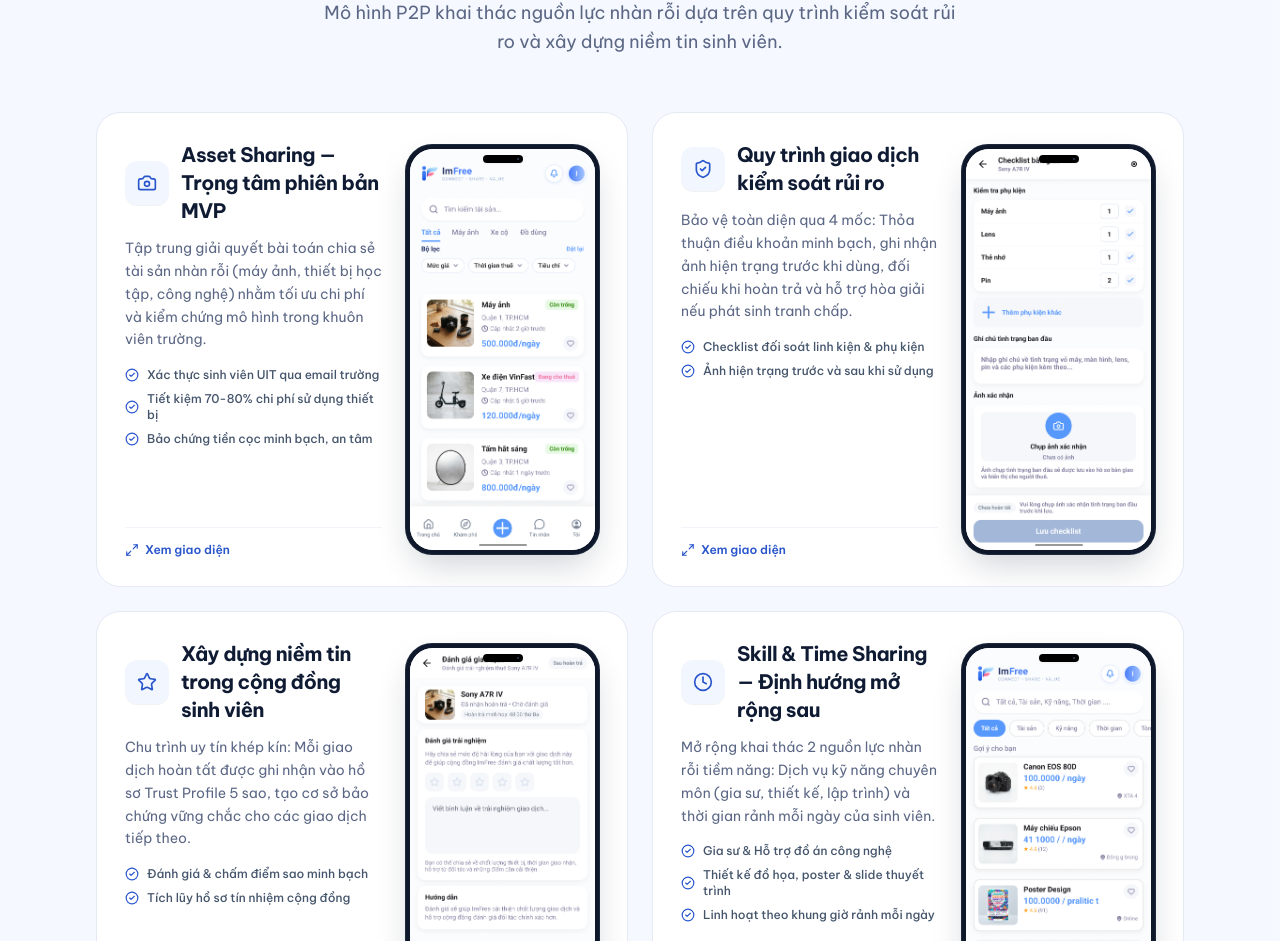
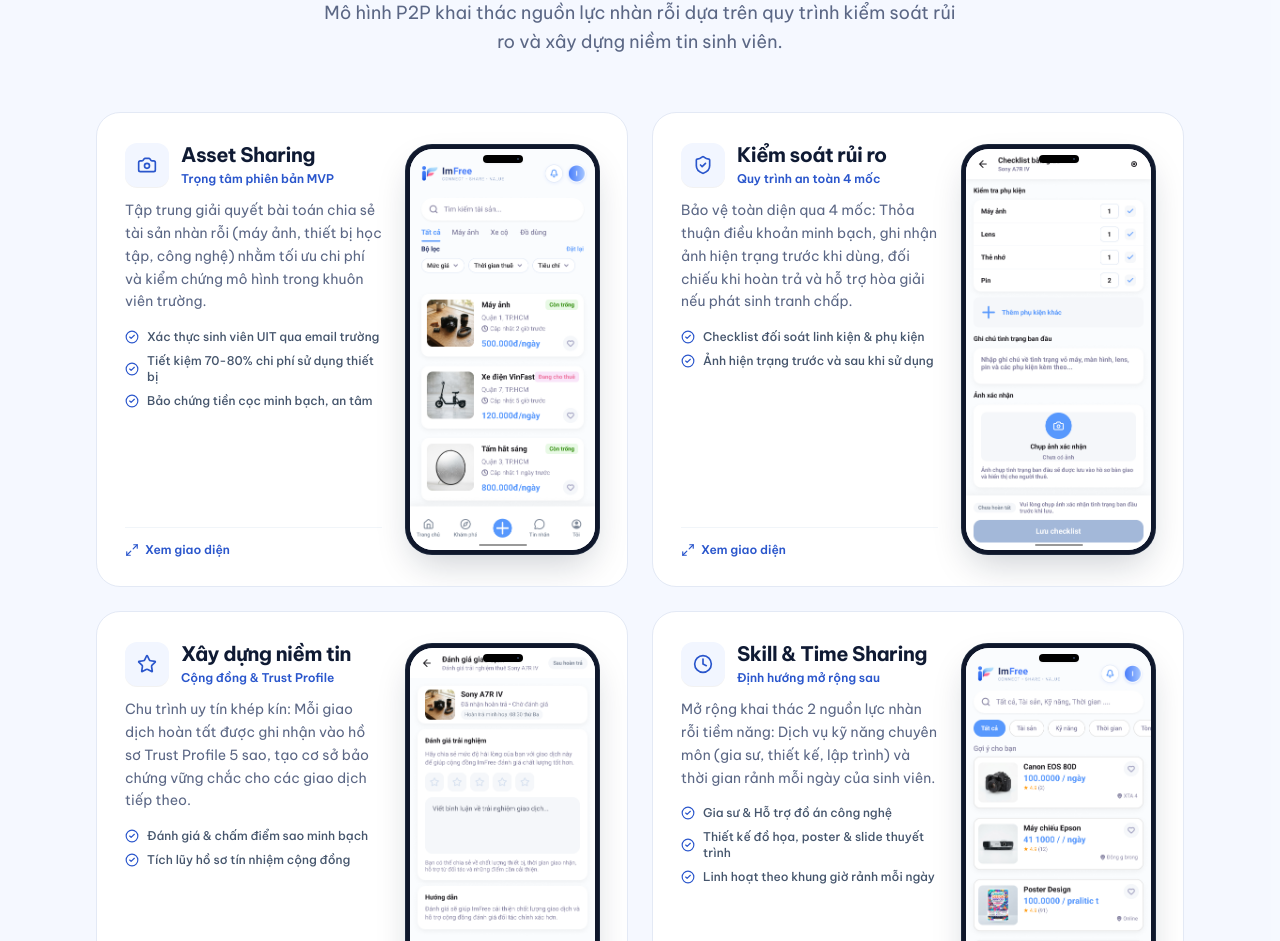
Before and after one commit to phamhuy273/imfree-web, a React (Vite) app: page / in a window 1280 px wide. Shown: the part 830-1771 px from the top of the page. Built offline with nearby package versions, Linux system fonts and the light colour scheme.

Commit message:
fix(home): separate title and subtitle hierarchy to eliminate awkward 3-line breaks and align icons to top

```diff
--- a/src/data/content.js
+++ b/src/data/content.js
@@ -63,8 +63,8 @@ export const highlights = [
 export const modules = [
   {
     icon: Camera,
-    badge: "MVP Core • Trọng tâm triển khai",
-    title: "Asset Sharing — Trọng tâm phiên bản MVP",
+    title: "Asset Sharing",
+    subtitle: "Trọng tâm phiên bản MVP",
     text: "Tập trung giải quyết bài toán chia sẻ tài sản nhàn rỗi (máy ảnh, thiết bị học tập, công nghệ) nhằm tối ưu chi phí và kiểm chứng mô hình trong khuôn viên trường.",
     highlights: [
       "Xác thực sinh viên UIT qua email trường",
@@ -74,8 +74,8 @@ export const modules = [
   },
   {
     icon: ShieldCheck,
-    badge: "Kiểm soát rủi ro • 4 Mốc an tâm",
-    title: "Quy trình giao dịch kiểm soát rủi ro",
+    title: "Kiểm soát rủi ro",
+    subtitle: "Quy trình an toàn 4 mốc",
     text: "Bảo vệ toàn diện qua 4 mốc: Thỏa thuận điều khoản minh bạch, ghi nhận ảnh hiện trạng trước khi dùng, đối chiếu khi hoàn trả và hỗ trợ hòa giải nếu phát sinh tranh chấp.",
     highlights: [
       "Checklist đối soát linh kiện & phụ kiện",
@@ -84,8 +84,8 @@ export const modules = [
   },
   {
     icon: Star,
-    badge: "Trust Profile • Đánh giá 2 chiều",
-    title: "Xây dựng niềm tin trong cộng đồng sinh viên",
+    title: "Xây dựng niềm tin",
+    subtitle: "Cộng đồng & Trust Profile",
     text: "Chu trình uy tín khép kín: Mỗi giao dịch hoàn tất được ghi nhận vào hồ sơ Trust Profile 5 sao, tạo cơ sở bảo chứng vững chắc cho các giao dịch tiếp theo.",
     highlights: [
       "Đánh giá & chấm điểm sao minh bạch",
@@ -94,8 +94,8 @@ export const modules = [
   },
   {
     icon: Clock,
-    badge: "Roadmap mở rộng • Giai đoạn tiếp theo",
-    title: "Skill & Time Sharing — Định hướng mở rộng sau",
+    title: "Skill & Time Sharing",
+    subtitle: "Định hướng mở rộng sau",
     text: "Mở rộng khai thác 2 nguồn lực nhàn rỗi tiềm năng: Dịch vụ kỹ năng chuyên môn (gia sư, thiết kế, lập trình) và thời gian rảnh mỗi ngày của sinh viên.",
     highlights: [
       "Gia sư & Hỗ trợ đồ án công nghệ",
--- a/src/pages/Home.jsx
+++ b/src/pages/Home.jsx
@@ -41,36 +41,32 @@ const MOCKUP_IMAGES = [
 const MOCKUP_DETAILS = [
   {
     index: 0,
-    title: "Asset Sharing — Trọng tâm phiên bản MVP",
-    subtitle: "Màn hình tìm kiếm, lọc danh mục và danh sách thiết bị cho thuê P2P",
-    badge: "MVP Core • Trọng tâm triển khai",
+    title: "Asset Sharing",
+    subtitle: "Trọng tâm phiên bản MVP",
     image: mockupAssetSharing,
     description:
       "Giao diện giải quyết bài toán chia sẻ tài sản nhàn rỗi cho sinh viên UIT: Bộ lọc thông minh theo danh mục (Máy ảnh, Xe điện, Đồ dùng học tập), mức giá thuê rõ ràng theo ngày, trạng thái sẵn sàng và vị trí giao nhận gần trường.",
   },
   {
     index: 1,
-    title: "Quy trình giao dịch kiểm soát rủi ro",
-    subtitle: "Checklist đối soát phụ kiện & Ảnh xác nhận hiện trạng trước bàn giao",
-    badge: "Kiểm soát rủi ro • 4 Mốc an tâm",
+    title: "Kiểm soát rủi ro",
+    subtitle: "Quy trình an toàn 4 mốc",
     image: mockupRiskControl,
     description:
       "Bảo vệ 2 chiều minh bạch: Bên cho thuê và bên thuê cùng kiểm tra danh mục phụ kiện (thân máy, lens, thẻ nhớ, pin), ghi chú hiện trạng ban đầu và chụp ảnh đối soát trước khi lưu biên bản giao nhận vào hệ thống.",
   },
   {
     index: 2,
-    title: "Xây dựng niềm tin trong cộng đồng sinh viên",
-    subtitle: "Màn hình Đánh giá 2 chiều & Chấm điểm Trust Profile 5 sao",
-    badge: "Trust Profile • Đánh giá 2 chiều",
+    title: "Xây dựng niềm tin",
+    subtitle: "Cộng đồng & Trust Profile",
     image: mockupTrustProfile,
     description:
       "Chu trình uy tín khép kín: Sau khi hoàn trả thiết bị, cả 2 bên thực hiện đánh giá sao và gửi bình luận khách quan. Điểm uy tín được tích lũy vào hồ sơ cá nhân để bảo chứng cho mọi giao dịch tiếp theo.",
   },
   {
     index: 3,
-    title: "Skill & Time Sharing — Định hướng mở rộng sau",
-    subtitle: "Mô hình mở rộng: Khai thác Kỹ năng chuyên môn & Thời gian nhàn rỗi",
-    badge: "Roadmap mở rộng • Giai đoạn tiếp theo",
+    title: "Skill & Time Sharing",
+    subtitle: "Định hướng mở rộng sau",
     image: mockupSkillSharing,
     description:
       "Tầm nhìn tương lai của ImFree: Mở rộng chia sẻ kỹ năng học tập (Gia sư đồ án CNTT, Thiết kế Poster, Slide thuyết trình) và khai thác thời gian rảnh mỗi ngày giúp sinh viên tạo thêm thu nhập chính đáng.",
@@ -453,13 +449,20 @@ export default function Home() {
                     {/* Cột thông tin bên trái (chiếm ~58% không gian, đã bỏ tag theo yêu cầu) */}
                     <div className="flex-1 flex flex-col justify-between min-w-0">
                       <div>
-                        <div className="flex items-center gap-3">
-                          <span className="grid size-10 sm:size-11 shrink-0 place-items-center rounded-xl bg-brand-50 text-brand-600 transition-colors group-hover:bg-brand-600 group-hover:text-white shadow-2xs">
+                        <div className="flex items-start gap-3">
+                          <span className="grid size-10 sm:size-11 shrink-0 place-items-center rounded-xl bg-brand-50 text-brand-600 transition-colors group-hover:bg-brand-600 group-hover:text-white shadow-2xs mt-0.5">
                             <m.icon className="size-5" aria-hidden="true" />
                           </span>
-                          <h3 className="text-lg sm:text-xl font-bold tracking-tight text-ink group-hover:text-brand-600 transition-colors">
-                            {m.title}
-                          </h3>
+                          <div className="min-w-0">
+                            <h3 className="text-lg sm:text-xl font-bold tracking-tight text-ink group-hover:text-brand-600 transition-colors">
+                              {m.title}
+                            </h3>
+                            {m.subtitle && (
+                              <p className="text-xs font-semibold text-brand-600 mt-0.5">
+                                {m.subtitle}
+                              </p>
+                            )}
+                          </div>
                         </div>
 
                         <p className="mt-3 text-muted text-xs sm:text-sm leading-relaxed">
@@ -595,7 +598,9 @@ export default function Home() {
               <div className="mb-3 text-center">
                 <span className="inline-flex items-center gap-2 px-3.5 py-1.5 rounded-full text-xs sm:text-sm font-semibold bg-white/15 text-white border border-white/20 backdrop-blur-md shadow-lg">
                   <span className="size-2 rounded-full bg-brand-400 animate-pulse" />
-                  {MOCKUP_DETAILS[selectedMockupIndex].title}
+                  <span>{MOCKUP_DETAILS[selectedMockupIndex].title}</span>
+                  <span className="text-white/50">•</span>
+                  <span className="text-white/80 font-normal">{MOCKUP_DETAILS[selectedMockupIndex].subtitle}</span>
                 </span>
               </div>
 
```
